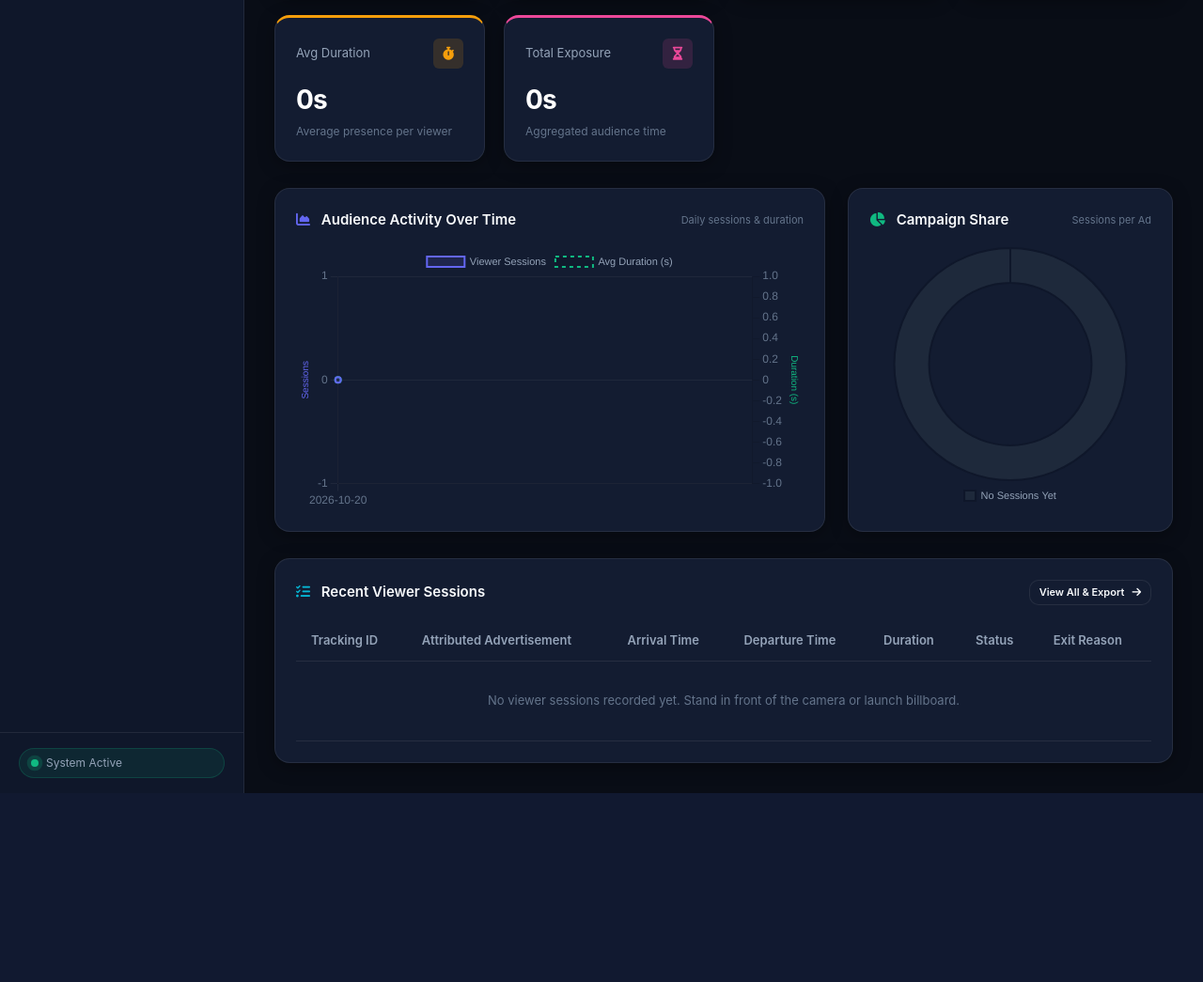
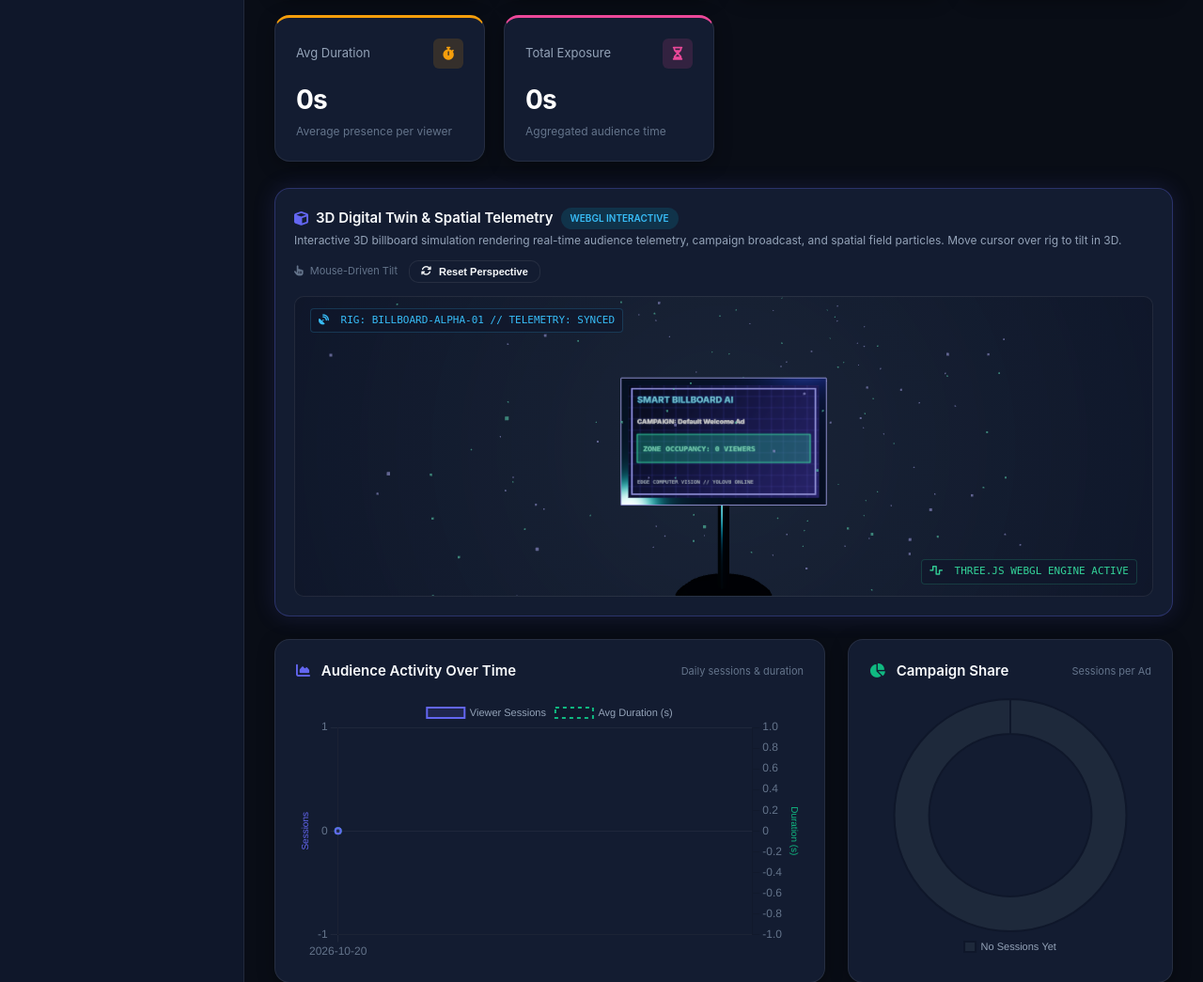
Before and after one commit to mahendraasingh/EJTS, a Flask app: page /dashboard in a window 1280 px wide. Shown: the part 420-1465 px from the top of the page at 94% size. Before the commit the page ends 1264 px from the top, so only its background shows below. Run offline with Flask 3, Linux system fonts and the light colour scheme; data that the repository does not hold is empty.

Commit message:
feat: integrate Three.js 3D digital billboard interactive web experience

```diff
--- a/billboard project/app/static/js/dashboard.js
+++ b/billboard project/app/static/js/dashboard.js
@@ -6,13 +6,32 @@ let currentPreset = "today";
 let activityChart = null;
 let shareChart = null;
 let pollTimer = null;
+let billboard3DInstance = null;
+let lastKnownAdName = "Smart Billboard AI";
 
 document.addEventListener("DOMContentLoaded", () => {
+    init3DExperience();
     initCharts();
     loadDashboardData();
     // Poll every 3 seconds for live telemetry & audience updates
     pollTimer = setInterval(loadDashboardData, 3000);
 });
+
+function init3DExperience() {
+    try {
+        if (typeof window.Billboard3D !== "undefined" && document.getElementById("billboard3DContainer")) {
+            billboard3DInstance = new window.Billboard3D("billboard3DContainer");
+        }
+    } catch (e) {
+        console.warn("3D Experience initialization skipped:", e);
+    }
+}
+
+function reset3DView() {
+    if (billboard3DInstance) {
+        billboard3DInstance.resetAngle();
+    }
+}
 
 function changePreset(preset) {
     currentPreset = preset;
@@ -48,8 +67,13 @@ async function fetchOverview() {
 
         // Update Live Telemetry
         const live = data.live_telemetry || {};
-        setText("metricLiveOccupancy", live.current_zone_occupancy || 0);
+        const occupancy = live.current_zone_occupancy || 0;
+        setText("metricLiveOccupancy", occupancy);
         setText("metricLiveDetected", live.current_detected_people || 0);
+
+        if (billboard3DInstance) {
+            billboard3DInstance.updateTelemetry(occupancy, lastKnownAdName);
+        }
 
         const hudCam = document.getElementById("hudCameraStatus");
         if (hudCam) {
@@ -68,6 +92,12 @@ async function fetchCurrentAd() {
         const hudAd = document.getElementById("hudCurrentAd");
         if (hudAd && data.name) {
             hudAd.textContent = data.name;
+        }
+        if (data.name) {
+            lastKnownAdName = data.name;
+            if (billboard3DInstance) {
+                billboard3DInstance.updateTelemetry(undefined, lastKnownAdName);
+            }
         }
     } catch (e) {
         console.error("Current ad fetch error:", e);
--- /dev/null
+++ b/billboard project/app/static/js/three_billboard.js
@@ -0,0 +1,313 @@
+// ==========================================================================
+// SMART BILLBOARD AI ANALYTICS - 3D THREE.JS WEB EXPERIENCE
+// ==========================================================================
+
+class Billboard3DExperience {
+    constructor(containerId) {
+        this.container = document.getElementById(containerId);
+        if (!this.container) return;
+
+        this.scene = null;
+        this.camera = null;
+        this.renderer = null;
+        this.billboardMesh = null;
+        this.screenMesh = null;
+        this.particles = null;
+        this.canvasTexture = null;
+        this.dynCanvas = null;
+        this.dynCtx = null;
+
+        this.mouseX = 0;
+        this.mouseY = 0;
+        this.targetRotY = 0;
+        this.targetRotX = 0;
+
+        this.occupancy = 0;
+        this.currentAdName = "Smart Billboard AI";
+
+        this.init();
+    }
+
+    isWebGLAvailable() {
+        try {
+            const canvas = document.createElement("canvas");
+            return !!(window.WebGLRenderingContext &&
+                (canvas.getContext("webgl") || canvas.getContext("experimental-webgl")));
+        } catch (e) {
+            return false;
+        }
+    }
+
+    init() {
+        if (!this.isWebGLAvailable() || typeof THREE === "undefined") {
+            this.container.innerHTML = `
+                <div style="height:100%; display:flex; flex-direction:column; align-items:center; justify-content:center; color:var(--text-dim); text-align:center; padding:20px;">
+                    <i class="fa-solid fa-cube" style="font-size:36px; margin-bottom:8px; color:var(--primary);"></i>
+                    <p style="font-size:12px;">3D WebGL preview unavailable or disabled in browser.</p>
+                </div>
+            `;
+            return;
+        }
+
+        const width = this.container.clientWidth || 400;
+        const height = this.container.clientHeight || 280;
+
+        // 1. Scene & Camera
+        this.scene = new THREE.Scene();
+        this.camera = new THREE.PerspectiveCamera(45, width / height, 0.1, 100);
+        this.camera.position.set(0, 0, 7.5);
+
+        // 2. Renderer
+        this.renderer = new THREE.WebGLRenderer({ antialias: true, alpha: true, powerPreference: "high-performance" });
+        this.renderer.setSize(width, height);
+        this.renderer.setPixelRatio(Math.min(window.devicePixelRatio, 2));
+        this.renderer.toneMapping = THREE.ACESFilmicToneMapping;
+        this.renderer.toneMappingExposure = 1.2;
+        this.container.innerHTML = "";
+        this.container.appendChild(this.renderer.domElement);
+
+        // 3. Lighting
+        const ambientLight = new THREE.AmbientLight(0xffffff, 0.85);
+        this.scene.add(ambientLight);
+
+        const pointLight = new THREE.PointLight(0x6366f1, 2.5, 20);
+        pointLight.position.set(3, 4, 5);
+        this.scene.add(pointLight);
+
+        const accentLight = new THREE.PointLight(0x10b981, 2.0, 15);
+        accentLight.position.set(-3, -2, 4);
+        this.scene.add(accentLight);
+
+        // 4. Create Dynamic Screen Texture
+        this.createDynamicScreen();
+
+        // 5. Build 3D Billboard Model
+        this.buildBillboardModel();
+
+        // 6. Build Ambient Particle Field
+        this.buildParticleField();
+
+        // 7. Event Listeners
+        this.container.addEventListener("mousemove", (e) => this.onMouseMove(e));
+        window.addEventListener("resize", () => this.onWindowResize());
+
+        // 8. Start Render Loop
+        this.animate();
+    }
+
+    createDynamicScreen() {
+        this.dynCanvas = document.createElement("canvas");
+        this.dynCanvas.width = 512;
+        this.dynCanvas.height = 320;
+        this.dynCtx = this.dynCanvas.getContext("2d");
+        this.updateScreenCanvas();
+        this.canvasTexture = new THREE.CanvasTexture(this.dynCanvas);
+    }
+
+    updateScreenCanvas() {
+        const ctx = this.dynCtx;
+        if (!ctx) return;
+
+        // Dark gradient background
+        const grad = ctx.createLinearGradient(0, 0, 512, 320);
+        grad.addColorStop(0, "#090d16");
+        grad.addColorStop(1, "#1e1b4b");
+        ctx.fillStyle = grad;
+        ctx.fillRect(0, 0, 512, 320);
+
+        // Cyber grid lines
+        ctx.strokeStyle = "rgba(99, 102, 241, 0.25)";
+        ctx.lineWidth = 1;
+        for (let x = 0; x < 512; x += 32) {
+            ctx.beginPath();
+            ctx.moveTo(x, 0);
+            ctx.lineTo(x, 320);
+            ctx.stroke();
+        }
+        for (let y = 0; y < 320; y += 32) {
+            ctx.beginPath();
+            ctx.moveTo(0, y);
+            ctx.lineTo(512, y);
+            ctx.stroke();
+        }
+
+        // Screen border
+        ctx.strokeStyle = "#6366f1";
+        ctx.lineWidth = 4;
+        ctx.strokeRect(10, 10, 492, 300);
+
+        // Holographic HUD text
+        ctx.fillStyle = "#38bdf8";
+        ctx.font = "bold 24px -apple-system, sans-serif";
+        ctx.fillText("SMART BILLBOARD AI", 24, 50);
+
+        ctx.fillStyle = "#f8fafc";
+        ctx.font = "bold 18px -apple-system, sans-serif";
+        ctx.fillText(`CAMPAIGN: ${this.currentAdName.slice(0, 26)}`, 24, 110);
+
+        // Live audience metric box
+        ctx.fillStyle = "rgba(16, 185, 129, 0.2)";
+        ctx.fillRect(24, 140, 464, 80);
+        ctx.strokeStyle = "#10b981";
+        ctx.lineWidth = 2;
+        ctx.strokeRect(24, 140, 464, 80);
+
+        ctx.fillStyle = "#34d399";
+        ctx.font = "bold 20px monospace";
+        ctx.fillText(`ZONE OCCUPANCY: ${this.occupancy} VIEWERS`, 40, 188);
+
+        ctx.fillStyle = "#94a3b8";
+        ctx.font = "14px monospace";
+        ctx.fillText("EDGE COMPUTER VISION // YOLOV8 ONLINE", 24, 280);
+
+        if (this.canvasTexture) {
+            this.canvasTexture.needsUpdate = true;
+        }
+    }
+
+    buildBillboardModel() {
+        this.billboardGroup = new THREE.Group();
+
+        // Frame / Enclosure
+        const frameGeo = new THREE.BoxGeometry(4.2, 2.6, 0.25);
+        const frameMat = new THREE.MeshStandardMaterial({
+            color: 0x1e293b,
+            metalness: 0.8,
+            roughness: 0.2
+        });
+        const frameMesh = new THREE.Mesh(frameGeo, frameMat);
+        this.billboardGroup.add(frameMesh);
+
+        // Outer Glowing Edge
+        const edges = new THREE.EdgesGeometry(frameGeo);
+        const lineMat = new THREE.LineBasicMaterial({ color: 0x6366f1, linewidth: 2 });
+        const wireframe = new THREE.LineSegments(edges, lineMat);
+        this.billboardGroup.add(wireframe);
+
+        // Screen Surface
+        const screenGeo = new THREE.PlaneGeometry(3.9, 2.3);
+        const screenMat = new THREE.MeshBasicMaterial({
+            map: this.canvasTexture
+        });
+        this.screenMesh = new THREE.Mesh(screenGeo, screenMat);
+        this.screenMesh.position.z = 0.13;
+        this.billboardGroup.add(this.screenMesh);
+
+        // Stand / Pole
+        const poleGeo = new THREE.CylinderGeometry(0.12, 0.12, 2.0, 16);
+        const poleMat = new THREE.MeshStandardMaterial({ color: 0x0f172a, metalness: 0.9, roughness: 0.1 });
+        const poleMesh = new THREE.Mesh(poleGeo, poleMat);
+        poleMesh.position.y = -2.1;
+        this.billboardGroup.add(poleMesh);
+
+        // Base Pedestal
+        const baseGeo = new THREE.CylinderGeometry(0.8, 1.0, 0.15, 32);
+        const baseMesh = new THREE.Mesh(baseGeo, poleMat);
+        baseMesh.position.y = -3.1;
+        this.billboardGroup.add(baseMesh);
+
+        this.scene.add(this.billboardGroup);
+    }
+
+    buildParticleField() {
+        const particleCount = 200;
+        const geometry = new THREE.BufferGeometry();
+        const positions = new Float32Array(particleCount * 3);
+        const colors = new Float32Array(particleCount * 3);
+
+        const color1 = new THREE.Color(0x6366f1);
+        const color2 = new THREE.Color(0x10b981);
+
+        for (let i = 0; i < particleCount * 3; i += 3) {
+            positions[i] = (Math.random() - 0.5) * 12;
+            positions[i + 1] = (Math.random() - 0.5) * 8;
+            positions[i + 2] = (Math.random() - 0.5) * 8;
+
+            const c = Math.random() > 0.5 ? color1 : color2;
+            colors[i] = c.r;
+            colors[i + 1] = c.g;
+            colors[i + 2] = c.b;
+        }
+
+        geometry.setAttribute("position", new THREE.BufferAttribute(positions, 3));
+        geometry.setAttribute("color", new THREE.BufferAttribute(colors, 3));
+
+        const material = new THREE.PointsMaterial({
+            size: 0.08,
+            vertexColors: true,
+            transparent: true,
+            opacity: 0.65
+        });
+
+        this.particles = new THREE.Points(geometry, material);
+        this.scene.add(this.particles);
+    }
+
+    onMouseMove(event) {
+        const rect = this.container.getBoundingClientRect();
+        const x = (event.clientX - rect.left) / rect.width - 0.5;
+        const y = (event.clientY - rect.top) / rect.height - 0.5;
+        this.targetRotY = x * 0.8;
+        this.targetRotX = -y * 0.5;
+    }
+
+    onWindowResize() {
+        if (!this.container || !this.renderer || !this.camera) return;
+        const width = this.container.clientWidth;
+        const height = this.container.clientHeight;
+        if (width === 0 || height === 0) return;
+        this.camera.aspect = width / height;
+        this.camera.updateProjectionMatrix();
+        this.renderer.setSize(width, height);
+    }
+
+    resetAngle() {
+        this.targetRotY = 0;
+        this.targetRotX = 0;
+        if (this.billboardGroup) {
+            this.billboardGroup.rotation.y = 0;
+            this.billboardGroup.rotation.x = 0;
+        }
+    }
+
+    updateTelemetry(occupancy, adName) {
+        let changed = false;
+        if (occupancy !== undefined && occupancy !== this.occupancy) {
+            this.occupancy = occupancy;
+            changed = true;
+        }
+        if (adName && adName !== this.currentAdName) {
+            this.currentAdName = adName;
+            changed = true;
+        }
+        if (changed) {
+            this.updateScreenCanvas();
+        }
+    }
+
+    animate() {
+        requestAnimationFrame(() => this.animate());
+
+        if (this.billboardGroup) {
+            // Smooth damping toward mouse orientation
+            this.billboardGroup.rotation.y += (this.targetRotY - this.billboardGroup.rotation.y) * 0.05;
+            this.billboardGroup.rotation.x += (this.targetRotX - this.billboardGroup.rotation.x) * 0.05;
+
+            // Idle floating animation
+            const time = Date.now() * 0.0015;
+            this.billboardGroup.position.y = Math.sin(time) * 0.1;
+        }
+
+        if (this.particles) {
+            this.particles.rotation.y += 0.001 + (this.occupancy * 0.001);
+            this.particles.rotation.x += 0.0005;
+        }
+
+        if (this.renderer && this.scene && this.camera) {
+            this.renderer.render(this.scene, this.camera);
+        }
+    }
+}
+
+// Global 3D Experience instance
+window.Billboard3D = Billboard3DExperience;
--- a/billboard project/app/templates/dashboard.html
+++ b/billboard project/app/templates/dashboard.html
@@ -114,6 +114,41 @@
         </div>
     </div>
 
+    <!-- 3D Digital Twin & Live Spatial Rig Experience -->
+    <div class="card" style="margin-bottom: 24px; padding: 20px; overflow: hidden; position: relative; border: 1px solid var(--border-accent); box-shadow: var(--shadow-glow);">
+        <div style="display: flex; align-items: center; justify-content: space-between; margin-bottom: 14px; flex-wrap: wrap; gap: 12px;">
+            <div>
+                <h3 style="font-size: 15px; font-weight: 600; display: flex; align-items: center; gap: 8px;">
+                    <i class="fa-solid fa-cube" style="color: #6366f1;"></i>
+                    3D Digital Twin & Spatial Telemetry
+                    <span class="badge badge-info" style="font-size: 10px; text-transform: uppercase;">WebGL Interactive</span>
+                </h3>
+                <p style="font-size: 12px; color: var(--text-muted); margin-top: 3px;">
+                    Interactive 3D billboard simulation rendering real-time audience telemetry, campaign broadcast, and spatial field particles. Move cursor over rig to tilt in 3D.
+                </p>
+            </div>
+            <div style="display: flex; align-items: center; gap: 12px;">
+                <span style="font-size: 11px; color: var(--text-dim);"><i class="fa-solid fa-hand-pointer" style="margin-right: 4px;"></i> Mouse-Driven Tilt</span>
+                <button class="btn btn-secondary" id="reset3DViewBtn" onclick="reset3DView()" style="font-size: 11px; padding: 5px 12px;">
+                    <i class="fa-solid fa-arrows-rotate"></i> Reset Perspective
+                </button>
+            </div>
+        </div>
+
+        <div style="position: relative; width: 100%; height: 320px; border-radius: var(--radius-md); overflow: hidden; background: radial-gradient(circle at center, rgba(30, 41, 59, 0.7) 0%, rgba(15, 23, 42, 0.95) 100%); border: 1px solid var(--border-subtle);">
+            <!-- Corner HUD Overlays -->
+            <div style="position: absolute; top: 12px; left: 16px; z-index: 10; font-family: monospace; font-size: 11px; color: #38bdf8; pointer-events: none; background: rgba(15, 23, 42, 0.6); padding: 4px 8px; border-radius: 4px; border: 1px solid rgba(56, 189, 248, 0.2);">
+                <i class="fa-solid fa-satellite-dish" style="margin-right: 6px;"></i> RIG: BILLBOARD-ALPHA-01 // TELEMETRY: SYNCED
+            </div>
+            <div style="position: absolute; bottom: 12px; right: 16px; z-index: 10; font-family: monospace; font-size: 11px; color: #34d399; pointer-events: none; background: rgba(15, 23, 42, 0.6); padding: 4px 8px; border-radius: 4px; border: 1px solid rgba(52, 211, 153, 0.2);">
+                <i class="fa-solid fa-wave-square" style="margin-right: 6px;"></i> THREE.JS WEBGL ENGINE ACTIVE
+            </div>
+
+            <!-- Canvas Container -->
+            <div id="billboard3DContainer" style="width: 100%; height: 100%; cursor: grab;"></div>
+        </div>
+    </div>
+
     <!-- Charts Section -->
     <div style="display: grid; grid-template-columns: 2fr 1fr; gap: 24px; margin-bottom: 28px;">
         <!-- Timeseries Line Chart -->
@@ -174,5 +209,7 @@
 {% endblock %}
 
 {% block scripts %}
+<script src="https://cdnjs.cloudflare.com/ajax/libs/three.js/r128/three.min.js"></script>
+<script src="{{ url_for('static', filename='js/three_billboard.js') }}"></script>
 <script src="{{ url_for('static', filename='js/dashboard.js') }}"></script>
 {% endblock %}
```
